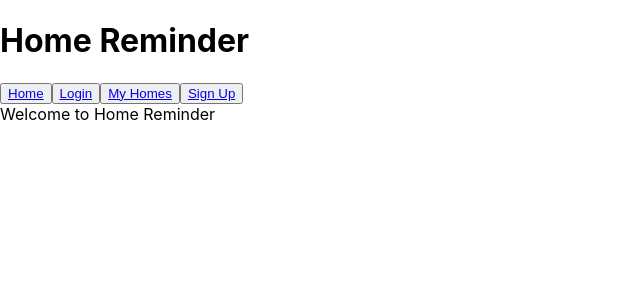
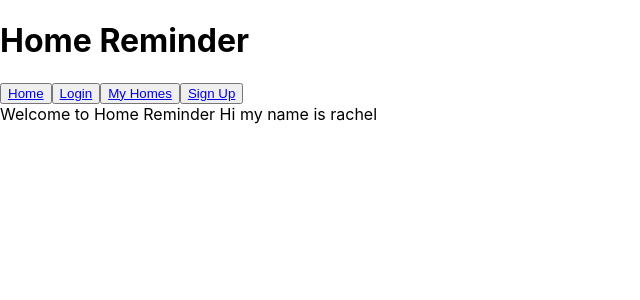
Before and after one commit to MuradAles/HomeReminder, a React (Create React App) app in the folder frontend/: page / in a window 1280 px wide. Shown: the top 300 px of the page, without its empty margins (0-640 px from the left). Built offline with nearby package versions, Linux system fonts and the light colour scheme.

Commit message:
test commit

```diff
--- a/frontend/src/components/Homepage.js
+++ b/frontend/src/components/Homepage.js
@@ -4,6 +4,8 @@ function Homepage() {
   return (
     <div>
         Welcome to Home Reminder
+        Hi my name is rachel
+
     </div>
   )
 }
```
